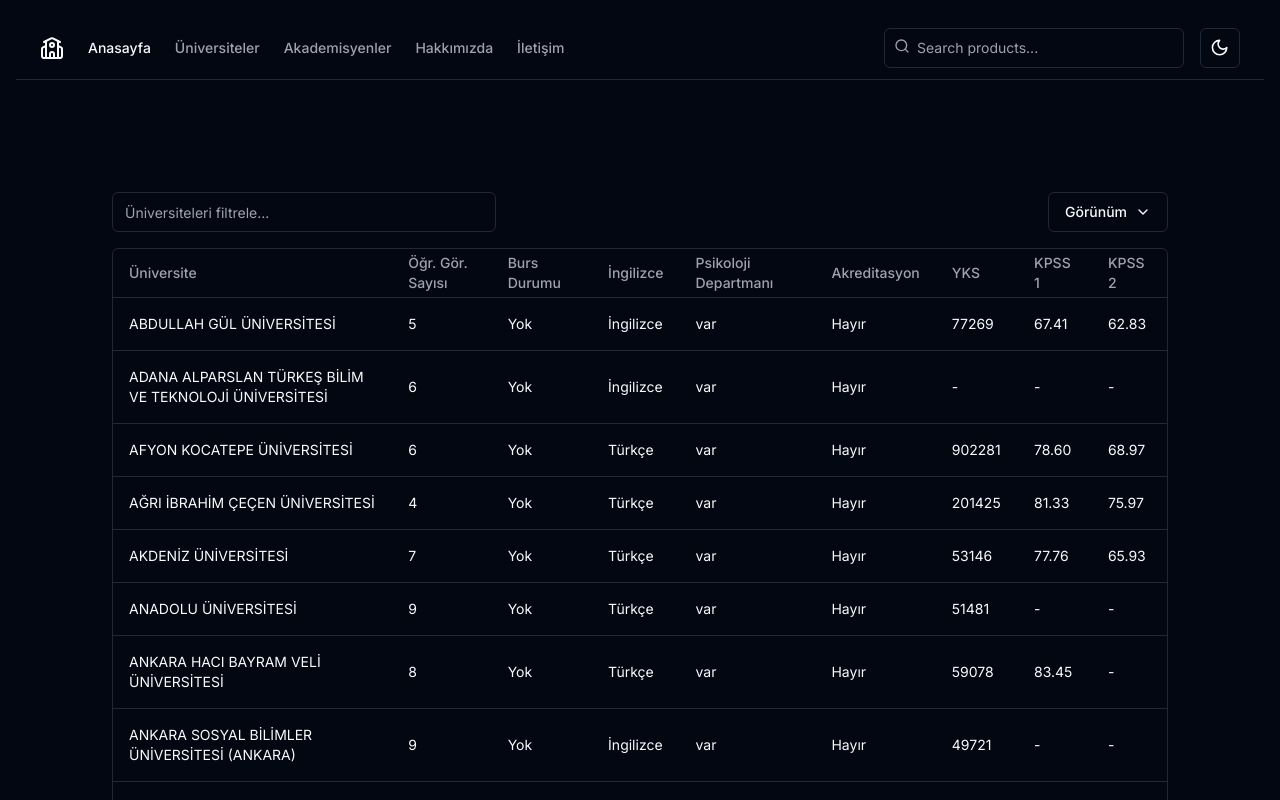
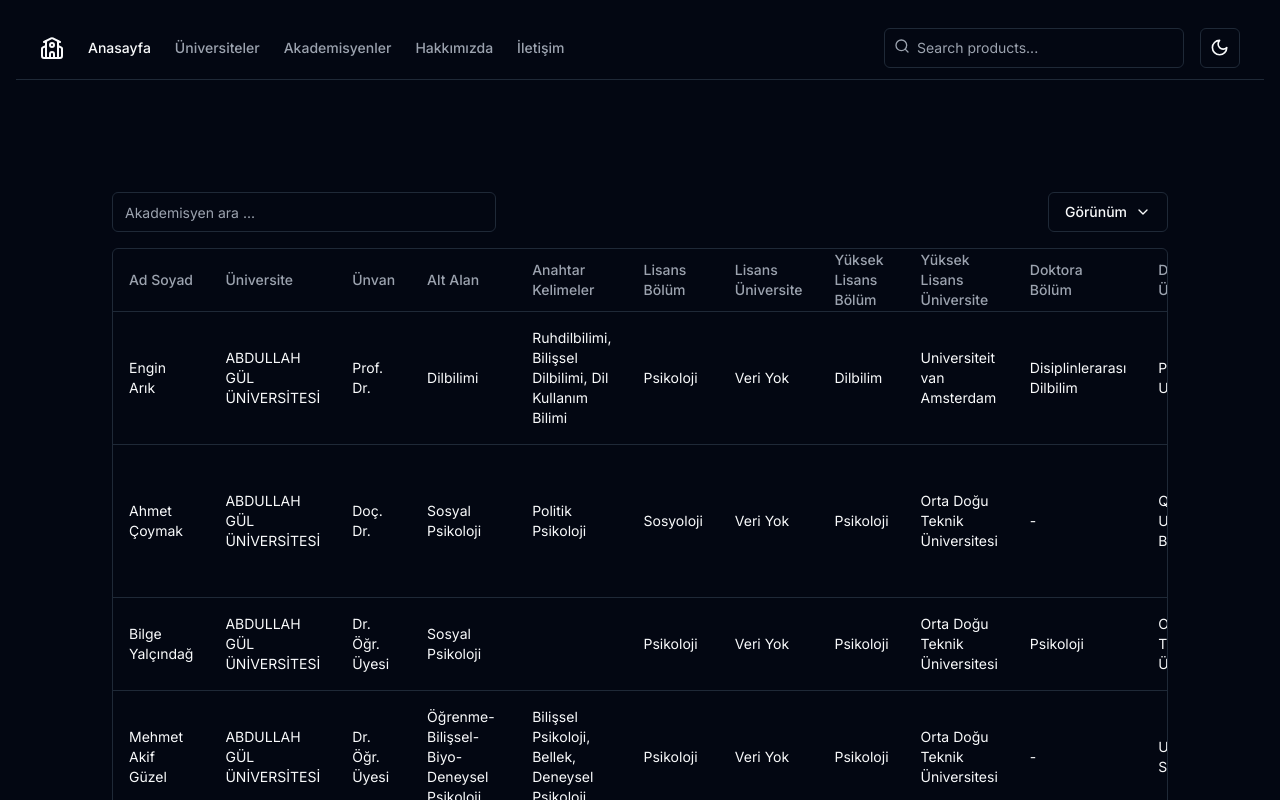
Before and after one commit to altunf/universite_bilgi_sistemi, a Next.js app in the folder client/: page /academics in a window 1280 px wide. Shown: the top 800 px of the page. Built offline with nearby package versions, Linux system fonts and the light colour scheme.

Commit message:
feat: added data-table to [academics] page

```diff
--- a/client/app/academics/page.jsx
+++ b/client/app/academics/page.jsx
@@ -1,9 +1,9 @@
-import { AcademicsDataTable } from "@/components/academic/data-table";
+import { AcademicsList } from "@/components/academic/academics-list";
 
 export default function AcademicsPage() {
   return (
     <main className="flex min-h-screen flex-col items-center justify-between p-24">
-      <AcademicsDataTable />
+      <AcademicsList />
     </main>
   );
 }
--- a/client/components/Header.jsx
+++ b/client/components/Header.jsx
@@ -32,7 +32,7 @@ export const Header = () => {
           Üniversiteler
         </Link>
         <Link
-          href="#"
+          href="/academics"
           className="text-muted-foreground transition-colors hover:text-foreground"
         >
           Akademisyenler
--- a/client/components/academic/academics-list.jsx
+++ b/client/components/academic/academics-list.jsx
@@ -1,16 +1,25 @@
 "use client";
 import React from "react";
+import { AcademicsDataTable } from "./data-table";
+import { columns } from "@/components/academic/columns";
 import { useUnivercityContext } from "@/context/univercity-context";
-import { getRandomElements } from "@/helpers/getRandomElement";
-import { AcademicsDataTable } from "./data-table";
-import { columns } from "./columns";
 
-export const AcademicsList = ({ random = false }) => {
+export const AcademicsList = () => {
   const { mergedData } = useUnivercityContext();
 
-  let randomItems = JSON.parse(JSON.stringify(mergedData));
-  const randomFiveItem = getRandomElements(randomItems);
-  const displayedData = random ? randomFiveItem : mergedData;
+  const randomItems = JSON.parse(JSON.stringify(mergedData));
 
-  return <AcademicsDataTable data={displayedData} columns={columns} />;
+  let academicsData = [];
+
+  randomItems?.forEach((personel) => {
+    const academicStaff = personel.academicStaff;
+    const updatedStaff = academicStaff.map((staff) => ({
+      ...staff,
+      univercity: personel.univercity,
+    }));
+
+    academicsData.push(...updatedStaff);
+  });
+
+  return <AcademicsDataTable data={academicsData} columns={columns} />;
 };
--- a/client/components/academic/column.jsx
+++ /dev/null
@@ -1,147 +0,0 @@
-export const columns = [
-  {
-    accessorKey: "Ad-Soyad",
-    header: "Ad Soyad",
-    cell: ({ row }) => row.getValue("Ad-Soyad"),
-  },
-
-  {
-    accessorKey: "Ünvan",
-    header: "Ünvan",
-  },
-  {
-    accessorKey: "Üniversite",
-    header: "Üniversite",
-  },
-  {
-    accessorKey: "Alt Alan",
-    header: "Alt Alan",
-    cell: ({ row }) => row.getValue("Alt Alan"),
-  },
-  {
-    accessorKey: "Anahtar Kelimeler",
-    header: "Anahtar Kelimeler",
-    cell: ({ row }) => row.getValue("Anahtar Kelimeler"),
-  },
-
-  {
-    accessorKey: "Lisans.bölüm",
-    header: "Lisans Bölüm",
-    cell: ({ row }) => row.original["Lisans"]?.bölüm || "Veri Yok",
-  },
-  {
-    accessorKey: "Lisans.üniversite",
-    header: "Lisans Üniversite",
-    cell: ({ row }) => row.original["Lisans"]?.üniversite || "Veri Yok",
-  },
-
-  {
-    accessorKey: "Yüksek Lisans.bölüm",
-    header: "Yüksek Lisans Bölüm",
-    cell: ({ row }) => row.original["Yüksek Lisans"]?.bölüm || "Veri Yok",
-  },
-  {
-    accessorKey: "Yüksek Lisans.üniversite",
-    header: "Yüksek Lisans Üniversite",
-    cell: ({ row }) => row.original["Yüksek Lisans"]?.üniversite || "Veri Yok",
-  },
-
-  {
-    accessorKey: "Doktora.bölüm",
-    header: "Doktora Bölüm",
-    cell: ({ row }) => row.original["Doktora"]?.bölüm || "Veri Yok",
-  },
-  {
-    accessorKey: "Doktora.üniversite",
-    header: "Doktora Üniversite",
-    cell: ({ row }) => row.original["Doktora"]?.üniversite || "Veri Yok",
-  },
-  {
-    accessorKey: "Doktora.mezuniyet",
-    header: "Doktora Mezuniyet Yılı",
-    cell: ({ row }) => row.original["Doktora"]["Mezuniyet Yılı"] || "-",
-  },
-  {
-    accessorKey: "Post-Doktora",
-    header: "Post Doktora",
-  },
-  {
-    accessorKey: "Tıpta Uzmanlık Alanı",
-    header: "Tıpta Uzmanlık Alanı",
-  },
-
-  {
-    accessorKey: "Düzeltilmiş h-index",
-    header: "Düzeltilmiş H-Index",
-  },
-  {
-    accessorKey: "Düzeltilmiş makale sayısı",
-    header: "Düzeltilmiş Makale Sayısı",
-  },
-
-  {
-    accessorKey: "Scopus.h-index",
-    header: "Scopus H-Index",
-  },
-  {
-    accessorKey: "Scopus.makale",
-    header: "Scopus Makale Sayısı",
-    cell: ({ row }) => row.original["Skopus"]["Makale Sayısı"] || "-",
-  },
-  {
-    accessorKey: "Scopus.atıf",
-    header: "Scopus Atıf Sayısı",
-    cell: ({ row }) => row.original["Skopus"]["Atıf Sayısı"] || "-",
-  },
-  {
-    accessorKey: "Scopus.link",
-    header: "Scopus Link",
-  },
-
-  {
-    accessorKey: "Projeler.bap",
-    header: "BAP",
-    cell: ({ row }) => row.original["Projeler"]["BAP"] || "-",
-  },
-  {
-    accessorKey: "Projeler.uluslararası",
-    header: "Uluslararası",
-    cell: ({ row }) => row.original["Projeler"]["Uluslararası"] || "-",
-  },
-  {
-    accessorKey: "Projeler.tübitak",
-    header: "TÜBİTAK",
-    cell: ({ row }) => row.original["Projeler"]["Tübitak"] || "-",
-  },
-  {
-    accessorKey: "Projeler.diğer",
-    header: "Diğer",
-    cell: ({ row }) => row.original["Projeler"]["Diğer"] || "-",
-  },
-
-  {
-    accessorKey: "Mezun Öğrenci Sayısı.yl.tezyok",
-    header: "YL (TEZYOK)",
-    cell: ({ row }) =>
-      row.original["Mezun Öğrenci Sayısı"]["YL (TEZYOK)"] || "-",
-  },
-  {
-    accessorKey: "Mezun Öğrenci Sayısı.yl.yoksis",
-    header: "YL (YOKSIS)",
-    cell: ({ row }) =>
-      row.original["Mezun Öğrenci Sayısı"]["YL (YOKSIS)"] || "-",
-  },
-
-  {
-    accessorKey: "Mezun Öğrenci Sayısı.dr.tezyok",
-    header: "DR (TEZYOK)",
-    cell: ({ row }) =>
-      row.original["Mezun Öğrenci Sayısı"]["DR (TEZYOK)"] || "-",
-  },
-  {
-    accessorKey: "Mezun Öğrenci Sayısı.dr.yoksis",
-    header: "DR (YOKSIS)",
-    cell: ({ row }) =>
-      row.original["Mezun Öğrenci Sayısı"]["DR (YOKSIS)"] || "-",
-  },
-];
--- /dev/null
+++ b/client/components/academic/columns.jsx
@@ -0,0 +1,141 @@
+export const columns = [
+  {
+    accessorKey: "fullName",
+    header: "Ad Soyad",
+  },
+  {
+    accessorKey: "univercity",
+    header: "Üniversite",
+  },
+
+  {
+    accessorKey: "title",
+    header: "Ünvan",
+  },
+
+  {
+    accessorKey: "subField",
+    header: "Alt Alan",
+  },
+  {
+    accessorKey: "keyWords",
+    header: "Anahtar Kelimeler",
+  },
+
+  {
+    accessorKey: "undergraduate.department",
+    header: "Lisans Bölüm",
+    cell: ({ row }) => row.original.undergraduate.department || "Veri Yok",
+  },
+  {
+    accessorKey: "undergraduate.univercity",
+    header: "Lisans Üniversite",
+    cell: ({ row }) => row.original.undergraduate.univercity || "Veri Yok",
+  },
+
+  {
+    accessorKey: "master.department",
+    header: "Yüksek Lisans Bölüm",
+    cell: ({ row }) => row.original.master.department || "Veri Yok",
+  },
+  {
+    accessorKey: "master.univercity",
+    header: "Yüksek Lisans Üniversite",
+    cell: ({ row }) => row.original.master.univercity || "Veri Yok",
+  },
+
+  {
+    accessorKey: "phd.department",
+    header: "Doktora Bölüm",
+    cell: ({ row }) => row.original.phd.department || "Veri Yok",
+  },
+  {
+    accessorKey: "phd.univercity",
+    header: "Doktora Üniversite",
+    cell: ({ row }) => row.original.phd.univercity || "Veri Yok",
+  },
+  {
+    accessorKey: "phd.graduationYear",
+    header: "Doktora Mezuniyet Yılı",
+    cell: ({ row }) => row.original.phd.graduationYear || "-",
+  },
+  {
+    accessorKey: "postDoc",
+    header: "Post Doktora",
+  },
+  {
+    accessorKey: "medicalSpecialty",
+    header: "Tıpta Uzmanlık Alanı",
+  },
+
+  {
+    accessorKey: "adjustedHIindex",
+    header: "Düzeltilmiş H-Index",
+  },
+  {
+    accessorKey: "adjustedArticleCount",
+    header: "Düzeltilmiş Makale Sayısı",
+  },
+
+  {
+    accessorKey: "scopus.hIndex",
+    header: "Scopus H-Index",
+  },
+  {
+    accessorKey: "scopus.article",
+    header: "Scopus Makale Sayısı",
+    cell: ({ row }) => row.original.scopus.article || "-",
+  },
+  {
+    accessorKey: "scopus.cite",
+    header: "Scopus Atıf Sayısı",
+    cell: ({ row }) => row.original.scopus.cite || "-",
+  },
+  {
+    accessorKey: "scopus.link",
+    header: "Scopus Link",
+  },
+
+  {
+    accessorKey: "projects.bap",
+    header: "BAP",
+    cell: ({ row }) => row.original.projects.bap || "-",
+  },
+  {
+    accessorKey: "projects.international",
+    header: "Uluslararası",
+    cell: ({ row }) => row.original.projects.international || "-",
+  },
+  {
+    accessorKey: "projects.tubitak",
+    header: "TÜBİTAK",
+    cell: ({ row }) => row.original.projects.tubitak || "-",
+  },
+  {
+    accessorKey: "projects.other",
+    header: "Diğer",
+    cell: ({ row }) => row.original.projects.other || "-",
+  },
+
+  {
+    accessorKey: "graduateStudentcount.tezyokYl",
+    header: "YL (TEZYOK)",
+    cell: ({ row }) => row.original.graduateStudentcount.tezyokYl || "-",
+  },
+  {
+    accessorKey: "graduateStudentcount.yoksisYl",
+    header: "YL (YOKSIS)",
+    cell: ({ row }) => row.original.graduateStudentcount.yoksisYl || "-",
+  },
+
+  {
+    accessorKey: "graduateStudentcount.tezyokDr",
+    header: "DR (TEZYOK)",
+    cell: ({ row }) => row.original.graduateStudentcount.tezyokDr || "-",
+  },
+  {
+    accessorKey: "graduateStudentcount.yoksisDr",
+    header: "DR (YOKSIS)",
+    cell: ({ row }) => row.original.graduateStudentcount.yoksisDr || "-",
+  },
+];
--- a/client/components/academic/data-table.jsx
+++ b/client/components/academic/data-table.jsx
@@ -1,4 +1,3 @@
-"use client";
 import * as React from "react";
 import {
   flexRender,
@@ -8,7 +7,7 @@ import {
   getSortedRowModel,
   useReactTable,
 } from "@tanstack/react-table";
-import { ArrowUpDown, ChevronDown, MoreHorizontal } from "lucide-react";
+import { ArrowUpDown, ChevronDown } from "lucide-react";
 
 import { Button } from "@/components/ui/button";
 
@@ -16,9 +15,6 @@ import {
   DropdownMenu,
   DropdownMenuCheckboxItem,
   DropdownMenuContent,
-  DropdownMenuItem,
-  DropdownMenuLabel,
-  DropdownMenuSeparator,
   DropdownMenuTrigger,
 } from "@/components/ui/dropdown-menu";
 import { Input } from "@/components/ui/input";
@@ -31,78 +27,12 @@ import {
   TableRow,
 } from "@/components/ui/table";
 
-import { useUnivercityContext } from "@/context/univercity-context";
-
-export const columns = [
-  {
-    accessorKey: "Üniversite",
-    header: "Üniversite",
-  },
-  {
-    accessorKey: "Akademik Personel",
-    header: "Öğr. Gör. Sayısı",
-    cell: ({ row }) => row.getValue("Akademik Personel").length,
-  },
-
-  {
-    accessorKey: "Lisans Programı.burs",
-    header: "Burs Durumu",
-    cell: ({ row }) => row.original["Lisans Programı"]?.burs || "Veri Yok",
-  },
-  {
-    accessorKey: "Lisans Programı.ingilizce",
-    header: "İngilizce",
-    cell: ({ row }) =>
-      row.original["Lisans Programı"]?.ingilizce ? "İngilizce" : "Türkçe",
-  },
-  {
-    accessorKey: "Lisans Programı.psikolojiDepartmanı",
-    header: "Psikoloji Departmanı",
-    cell: ({ row }) =>
-      row.original["Lisans Programı"]?.psikolojiDepartmanı || "Veri Yok",
-  },
-  {
-    accessorKey: "Akreditasyon",
-    header: "Akreditasyon",
-  },
-  {
-    accessorKey: "YKS",
-    header: "YKS",
-    cell: ({ row }) => {
-      const yks = row.original["YKS"]; // Diziye erişim için doğru anahtar kullanımı
-      if (yks && yks.length > 0) {
-        return `${yks[0].sıra}`;
-      } else {
-        return "Veri Yok";
-      }
-    },
-  },
-  {
-    accessorKey: "KPSS.KPSS 1",
-    header: "KPSS 1",
-    cell: ({ row }) => row.original["KPSS"]?.["KPSS 1"] || "Veri Yok",
-  },
-  {
-    accessorKey: "KPSS.KPSS 2",
-    header: "KPSS 2",
-    cell: ({ row }) => row.original["KPSS"]?.["KPSS 2"] || "Veri Yok",
-  },
-];
-
-export function AcademicsDataTable() {
-  // Tablonun durum yönetimi için gerekli olan state değişkenleri
+export function AcademicsDataTable({ data, columns }) {
   const [sorting, setSorting] = React.useState([]);
   const [columnFilters, setColumnFilters] = React.useState([]);
   const [columnVisibility, setColumnVisibility] = React.useState({});
   const [rowSelection, setRowSelection] = React.useState({});
 
-  const { mergedData } = useUnivercityContext();
-
-  console.log(mergedData[0], "mergeddata");
-
-  const data = mergedData;
-
-  // Tablo yapılandırması ve modellerin oluşturulması
   const table = useReactTable({
     data,
     columns,
@@ -128,14 +58,16 @@ export function AcademicsDataTable() {
   return (
     <div className="w-full">
       <div className="flex items-center py-4">
-        <Input
-          placeholder="Üniversiteleri filtrele..."
-          value={table.getColumn("Üniversite")?.getFilterValue() ?? ""}
-          onChange={(event) =>
-            table.getColumn("Üniversite")?.setFilterValue(event.target.value)
-          }
-          className="max-w-sm"
-        />
+        {
+          <Input
+            placeholder="Akademisyen ara ..."
+            value={table.getColumn("fullName")?.getFilterValue() ?? ""}
+            onChange={(event) =>
+              table.getColumn("fullName")?.setFilterValue(event.target.value)
+            }
+            className="max-w-sm"
+          />
+        }
 
         <DropdownMenu>
           <DropdownMenuTrigger asChild>
@@ -160,7 +92,7 @@ export function AcademicsDataTable() {
           </DropdownMenuContent>
         </DropdownMenu>
       </div>
-      {/* Tablo bileşeni */}
+
       <div className="rounded-md border">
         <Table>
           <TableHeader>
@@ -209,12 +141,8 @@ export function AcademicsDataTable() {
           </TableBody>
         </Table>
       </div>
-      {/* Sayfalama ve seçim bilgileri */}
+
       <div className="flex items-center justify-end space-x-2 py-4">
-        <div className="flex-1 text-sm text-muted-foreground">
-          {table.getFilteredSelectedRowModel().rows.length} of{" "}
-          {table.getFilteredRowModel().rows.length} row(s) selected.
-        </div>
         <div className="space-x-2">
           <Button
             variant="outline"
--- a/client/components/academic/random-academics.jsx
+++ b/client/components/academic/random-academics.jsx
@@ -45,14 +45,14 @@ export const RandomAcademics = () => {
             >
               <div className="grid gap-1">
                 <p className="text-sm font-medium leading-none">
-                  {academic["Akademik Personel"][0]["Ad-Soyad"]}
+                  {academic.academicStaff[0].fullName}
                 </p>
                 <CardDescription className="text-sm text-muted-foreground flex justify-start   ">
-                  {academic["Üniversite"]}
+                  {academic.univercity}
                 </CardDescription>
               </div>
               <CardDescription className=" flex justify-end   font-medium">
-                {academic["Akademik Personel"][0]["Alt Alan"]}
+                {academic.academicStaff[0].subField}
               </CardDescription>
             </div>
           );
--- a/client/components/univercity/columns.jsx
+++ b/client/components/univercity/columns.jsx
@@ -1,40 +1,40 @@
 export const columns = [
   {
-    accessorKey: "Üniversite",
+    accessorKey: "univercity",
     header: "Üniversite",
   },
   {
-    accessorKey: "Akademik Personel",
+    accessorKey: "academicStaff",
     header: "Öğr. Gör. Sayısı",
-    cell: ({ row }) => row.getValue("Akademik Personel").length,
+    cell: ({ row }) => row.getValue("academicStaff").length,
   },
 
   {
-    accessorKey: "Lisans Programı.burs",
+    accessorKey: "undergraduate.scholarship",
     header: "Burs Durumu",
-    cell: ({ row }) => row.original["Lisans Programı"]?.burs || "Veri Yok",
+    cell: ({ row }) => row.original.undergraduate?.scholarship || "Veri Yok",
   },
   {
-    accessorKey: "Lisans Programı.ingilizce",
+    accessorKey: "undergraduate.english",
     header: "İngilizce",
     cell: ({ row }) =>
-      row.original["Lisans Programı"]?.ingilizce ? "İngilizce" : "Türkçe",
+      row.original.undergraduate?.english ? "İngilizce" : "Türkçe",
   },
   {
-    accessorKey: "Lisans Programı.psikolojiDepartmanı",
+    accessorKey: "undergraduate.psychologyDepartment",
     header: "Psikoloji Departmanı",
     cell: ({ row }) =>
-      row.original["Lisans Programı"]?.psikolojiDepartmanı || "Veri Yok",
+      row.original.undergraduate?.psychologyDepartment || "Veri Yok",
   },
   {
-    accessorKey: "Akreditasyon",
+    accessorKey: "accreditation",
     header: "Akreditasyon",
   },
   {
-    accessorKey: "YKS",
+    accessorKey: "yks",
     header: "YKS",
     cell: ({ row }) => {
-      const yks = row.original["YKS"];
+      const yks = row.original.yks;
       if (yks && yks.length > 0) {
         return `${yks[0].sıra}`;
       } else {
@@ -43,13 +43,13 @@ export const columns = [
     },
   },
   {
-    accessorKey: "KPSS.KPSS 1",
+    accessorKey: "kpss.kpss1",
     header: "KPSS 1",
-    cell: ({ row }) => row.original["KPSS"]?.["KPSS 1"] || "Veri Yok",
+    cell: ({ row }) => row.original.kpss.kpss1 || "Veri Yok",
   },
   {
-    accessorKey: "KPSS.KPSS 2",
+    accessorKey: "kpss.kpss2",
     header: "KPSS 2",
-    cell: ({ row }) => row.original["KPSS"]?.["KPSS 2"] || "Veri Yok",
+    cell: ({ row }) => row.original.kpss.kpss2 || "Veri Yok",
   },
 ];
--- a/client/components/univercity/data-table.jsx
+++ b/client/components/univercity/data-table.jsx
@@ -61,9 +61,9 @@ export function UnivercityDataTable({ data, columns }) {
       <div className="flex items-center py-4">
         <Input
           placeholder="üniversite ara ..."
-          value={table.getColumn("Üniversite")?.getFilterValue() ?? ""}
+          value={table.getColumn("univercity")?.getFilterValue() ?? ""}
           onChange={(event) =>
-            table.getColumn("Üniversite")?.setFilterValue(event.target.value)
+            table.getColumn("univercity")?.setFilterValue(event.target.value)
           }
           className="max-w-sm"
         />
--- a/client/context/univercity-context.jsx
+++ b/client/context/univercity-context.jsx
@@ -1,7 +1,6 @@
 import React, { createContext, useContext, useEffect, useState } from "react";
 import { data } from "@/data/data";
 import { mergeAndConvertData } from "@/data/convertData";
-import universities from "@/data/universities";
 
 const UnivercityContext = createContext({});
 
@@ -10,21 +9,6 @@ export const UnivercityContextProvider = ({ children }) => {
 
   useEffect(() => {
     const convertedData = mergeAndConvertData(data);
-    let a = [];
-    const academicsList =
-      convertedData?.map((personel, index) => {
-        const academicStaff = personel["Akademik Personel"];
-        const updatedStaff = academicStaff.map((staff) => ({
-          ...staff,
-          univercity: personel["Üniversite"], // Yeni eklemek istediğiniz alan ve değeri
-        }));
-
-        a.push(updatedStaff);
-      }) || [];
-    console.log(convertedData);
-
-    console.log(a.flat(1), "adsd");
-
     setMergedData(convertedData);
   }, []);
   const values = { mergedData };
--- a/client/data/convertData.js
+++ b/client/data/convertData.js
@@ -5,79 +5,79 @@ export function mergeAndConvertData(data) {
     const uniName = item["Üniversite"];
     if (!universityMap.has(uniName)) {
       universityMap.set(uniName, {
-        Üniversite: uniName,
-        "Lisans Programı": {
-          psikolojiDepartmanı: item["Lisans Programı"] ? "var" : "yok",
-          ingilizce:
+        univercity: uniName,
+        undergraduate: {
+          psychologyDepartment: item["Lisans Programı"] ? "var" : "yok",
+          english:
             item["Lisans Programı"] &&
             typeof item["Lisans Programı"] === "string"
               ? item["Lisans Programı"]
                   .toLocaleLowerCase("tr")
                   .includes("ingilizce")
               : false,
-          burs: extractBursInfo(item["Lisans Programı"]),
+          scholarship: extractBursInfo(item["Lisans Programı"]),
         },
-        Akreditasyon: item["Akreditasyon"],
-        YKS: [],
-        KPSS: {
-          "KPSS 1": item["KPSS 1"],
-          "KPSS 2": item["KPSS 2"],
+        accreditation: item["Akreditasyon"],
+        yks: [],
+        kpss: {
+          kpss1: item["KPSS 1"],
+          kpss2: item["KPSS 2"],
         },
-        "Akademik Personel": [],
+        academicStaff: [],
       });
     }
 
     const university = universityMap.get(uniName);
 
     // YKS verisini birleştiriyoruz
-    const ykSira = item["2022 YKS Sıra"];
-    if (ykSira && !university["YKS"].some((yks) => yks["sıra"] === ykSira)) {
-      university["YKS"].push({
+    const yksSira = item["2022 YKS Sıra"];
+    if (yksSira && !university.yks.some((yks) => yks["sıra"] === yksSira)) {
+      university.yks.push({
         yıl: "2022",
-        sıra: ykSira,
+        sıra: yksSira,
       });
     }
 
     // Akademik Personel verisini ekliyoruz
-    university["Akademik Personel"].push({
-      "Ad-Soyad": item["Ad-Soyad"],
-      Ünvan: item["Ünvan"],
-      Lisans: {
-        Üniversite: item["Lisans Üniversite"],
-        Bölüm: item["Lisans Bölüm"],
+    university.academicStaff.push({
+      fullName: item["Ad-Soyad"],
+      title: item["Ünvan"],
+      undergraduate: {
+        univercity: item["Lisans Üniversite"],
+        department: item["Lisans Bölüm"],
       },
-      "Yüksek Lisans": {
-        Üniversite: item["Yüksek Lisans Üniversite"],
-        Bölüm: item["Yüksek Lisans Bölüm"],
+      master: {
+        univercity: item["Yüksek Lisans Üniversite"],
+        department: item["Yüksek Lisans Bölüm"],
       },
-      Doktora: {
-        Üniversite: item["Doktora Üniversite"],
-        Bölüm: item["Doktora Bölüm"],
-        "Mezuniyet Yılı": item["Doktora/Tıpta Mezuniyet Yılı"],
+      phd: {
+        univercity: item["Doktora Üniversite"],
+        department: item["Doktora Bölüm"],
+        graduationYear: item["Doktora/Tıpta Mezuniyet Yılı"],
       },
-      "Post-Doktora": item["Post-Doktora"] || "-",
-      "Alt Alan": item["Alt Alan"],
-      "Anahtar Kelimeler": item["Anahtar Kelimeler"],
-      Projeler: {
-        Uluslararası: item["Uluslararası Proje"],
-        Tübitak: item["Tübitak Proje"],
-        BAP: item["BAP Proje"],
-        Diğer: item["Diğer Proje"],
+      postDoc: item["Post-Doktora"] || "-",
+      subField: item["Alt Alan"],
+      keyWords: item["Anahtar Kelimeler"],
+      projects: {
+        international: item["Uluslararası Proje"],
+        tubitak: item["Tübitak Proje"],
+        bap: item["BAP Proje"],
+        other: item["Diğer Proje"],
       },
-      Scopus: {
-        "Makale Sayısı": item["Scopus Makale Sayısı"],
-        "Atıf Sayısı": item["Scopus Atıf Sayısı"],
-        "h-index": item["Scopus h-index"],
-        Link: item["Scopus Link"],
+      scopus: {
+        article: item["Scopus Makale Sayısı"],
+        cite: item["Scopus Atıf Sayısı"],
+        hIndex: item["Scopus h-index"],
+        link: item["Scopus Link"],
       },
-      "Düzeltilmiş h-index": item["Düzeltilmiş h-index"],
-      "Düzeltilmiş makale sayısı": item["Düzeltilmiş makale sayısı"],
-      "Tıpta Uzmanlık Alanı": item["Tıpta Uzmanlık Alanı"] || "-",
-      "Mezun Öğrenci Sayısı": {
-        "YL (YOKSIS)": item["YL Mezun Öğrenci Sayısı (YOKSIS)"] || "0",
-        "DR (YOKSIS)": item["DR Mezun Öğrenci Sayısı (YOKSIS)"] || "0",
-        "YL (TEZYOK)": item["YL Mezun Öğrenci Sayısı (TEZYOK)"] || "0",
-        "DR (TEZYOK)": item["DR Mezun Öğrenci Sayısı (TEZYOK)"] || "0",
+      adjustedHIindex: item["Düzeltilmiş h-index"],
+      adjustedArticleCount: item["Düzeltilmiş makale sayısı"],
+      medicalSpecialty: item["Tıpta Uzmanlık Alanı"] || "-",
+      graduateStudentcount: {
+        yoksisYl: item["YL Mezun Öğrenci Sayısı (YOKSIS)"] || "0",
+        yoksisDr: item["DR Mezun Öğrenci Sayısı (YOKSIS)"] || "0",
+        tezyokYl: item["YL Mezun Öğrenci Sayısı (TEZYOK)"] || "0",
+        tezyokDr: item["DR Mezun Öğrenci Sayısı (TEZYOK)"] || "0",
       },
     });
   });
```
